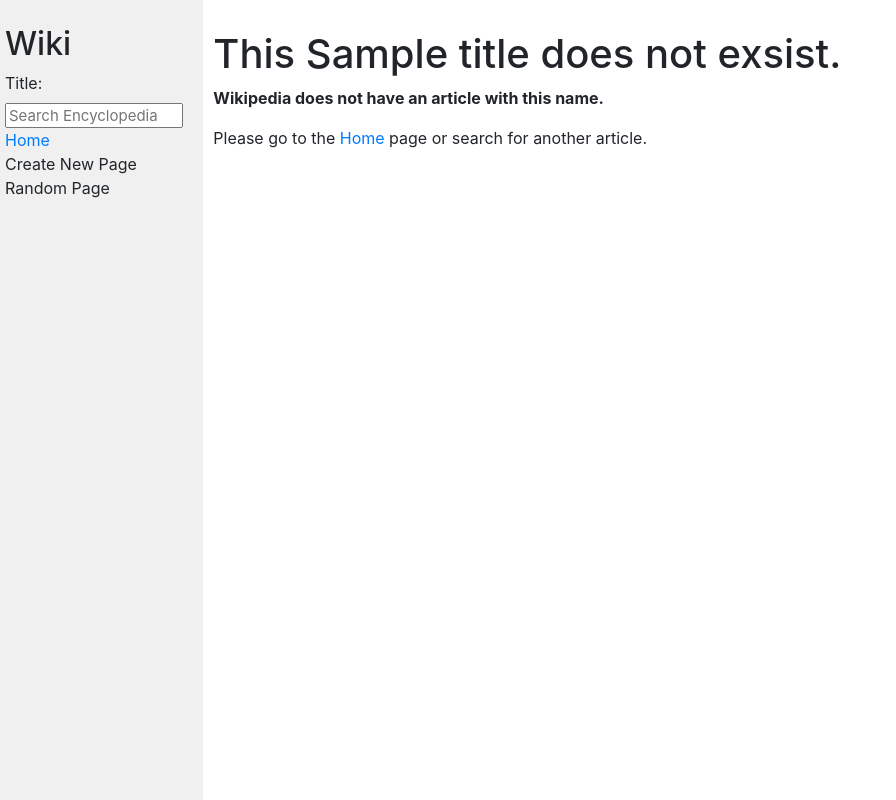
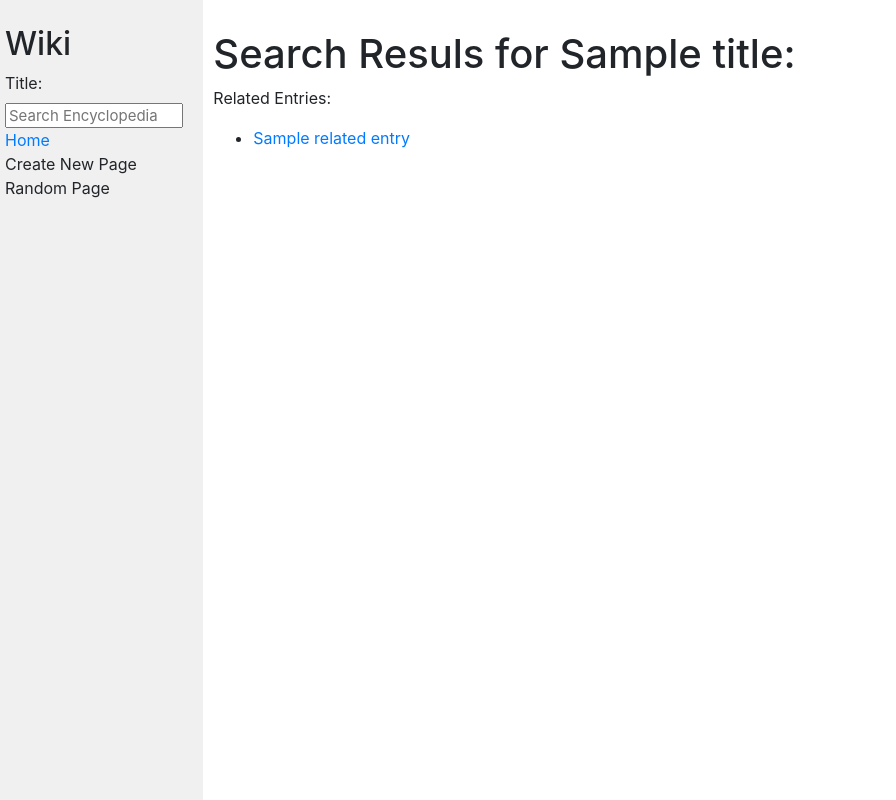
Before and after one commit to SuleymanEminov/cs50w-project1-wiki, a Django app: template encyclopedia/templates/encyclopedia/search.html in a window 1280 px wide. Shown: the whole page, without its empty margins (0-896 px from the left). Run offline with Django 3.2, Linux system fonts and the light colour scheme; tables that the repository leaves empty hold one stand-in row (values such as "Sample post"); the template is opened without the code that fills it: values that come from a table or form of the project are taken from there, most other values are stand-ins (such as "Sample title", 1, 10 or a date in 2020); some libraries are stand-ins or nearby versions.

Commit message:
search spec done

```diff
--- a/encyclopedia/templates/encyclopedia/search.html
+++ b/encyclopedia/templates/encyclopedia/search.html
@@ -5,11 +5,23 @@
 {% endblock %}
 
 {% block body %}
-<h1>This {{title}} does not exsist.</h1>
-<p><strong>Wikipedia does not have an article with this name.</strong></p>
+
+<h1>Search Resuls for {{title}}:</h1>
+{% if related_entries %}
+<p>Related Entries:</p>
+<ul>
+    {% for title in related_entries %}
+    <li><a href="{% url 'entry' title=title %}">{{title}}</a></li>
+      {% endfor %}
+    </ul>
+  {% else %}
+  <p>No search results found for "{{title}}".</p>
+</ul>
 <p>
     Please go to the
     <a href="{% url 'index' %}">Home</a>
     page or search for another article.
 </p>
+{% endif %}
+
 {% endblock %}
--- a/encyclopedia/views.py
+++ b/encyclopedia/views.py
@@ -1,3 +1,4 @@
+from lib2to3.pytree import convert
 from django.shortcuts import redirect, render
 
 from . import util
@@ -32,17 +33,15 @@
     """
 
     entry_file = util.get_entry(title)
-    print(entry_file)
 
     if entry_file is not None: # entry exsists in the directory
-        markdowner = Markdown() # This is to convert Markdown to HTML
 
-        converted_data = markdowner.convert(entry_file)
+
 
 
         return render(request, "encyclopedia/entry.html", {
             "title": title,
-            "entry": converted_data,
+            "entry": convert_md(entry_file),
             "search_form": SearchForm()
     })
     else: # entry doesn't exsist
@@ -57,7 +56,6 @@
     This function is a search function that listens to the search form
     and returns searched article if exsists in the 'entries' directory
     """
-    print("here")
 
 
     if request.method == "POST":
@@ -73,10 +71,35 @@
                 # redirect to that article
                 return redirect(reverse("entry",args=[title]))
             else: #page doesn't exsist, call search page
+
+                related_entries = []
+
+
+                # find articles that have a substring of title and append to
+                # list of related_entries.
+                for entry in util.list_entries():
+                    if convert_md(util.get_entry(entry).lower()).find(title.lower()) != -1:
+                        related_entries.append(entry)
+
+
+                print(related_entries)
+
+
+
                 return render(request, "encyclopedia/search.html", {
                 "title": title,
+                "related_entries": related_entries,
                 "search_form": SearchForm()
             })
 
     else:
         return redirect(reverse('index'))
+
+
+
+def convert_md(title):
+    markdowner = Markdown() # This is to convert Markdown to HTML
+
+    converted_data = markdowner.convert(title)
+
+    return converted_data
```
Also changed, not shown: encyclopedia/util.py (+14 -0 lines).
